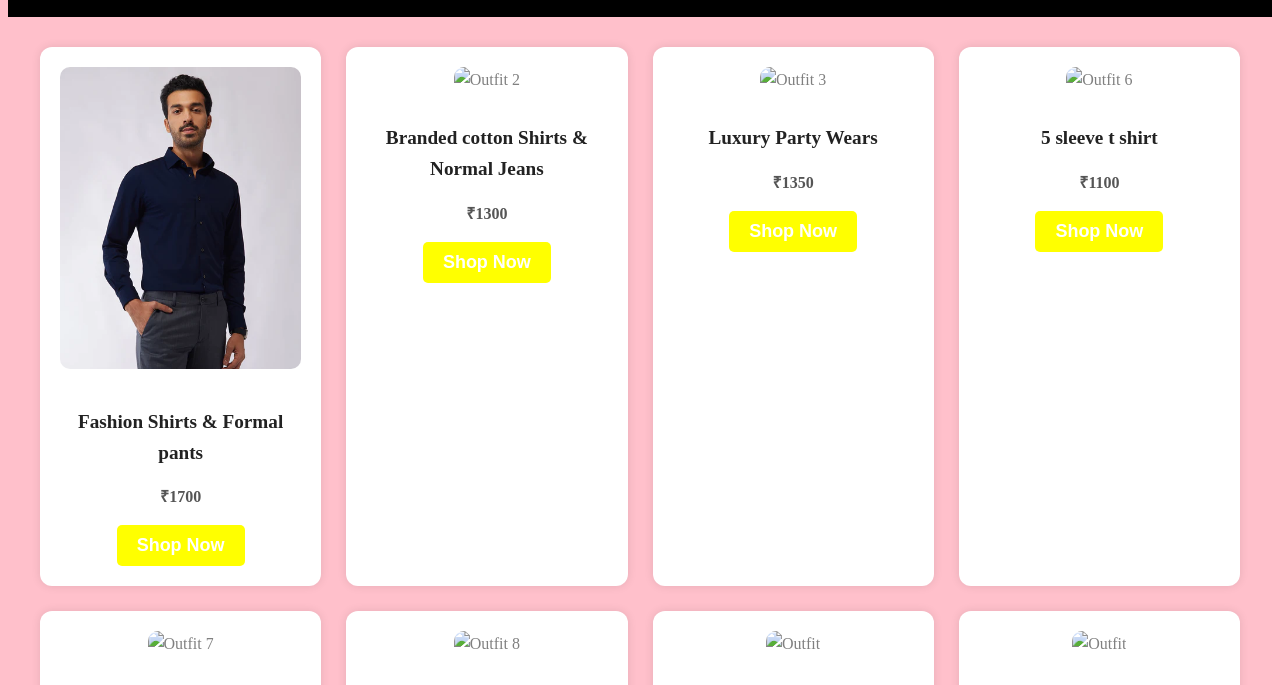
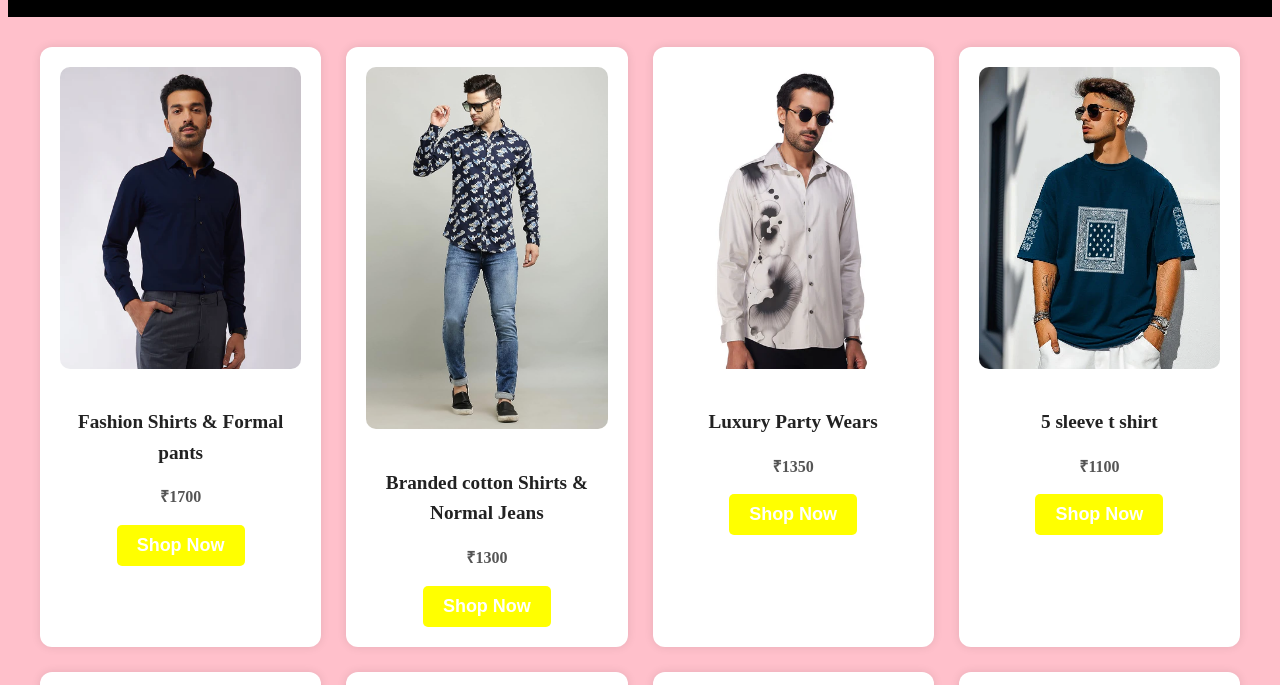
Before and after one commit to harinand1/fashion-online-store, a plain HTML site: page index.html in a window 1280 px wide. Shown: the part 195-880 px from the top of the page. Drawn offline with Linux system fonts and the light colour scheme.

Commit message:
Update index.html

```diff
--- a/index.html
+++ b/index.html
@@ -30,14 +30,14 @@
         <button>Shop Now</button>
     </section>
     <section class="Outfit">
-        <img src="images/2.webp" alt="Outfit 2"> </img>
+        <img src="2.webp" alt="Outfit 2"> </img>
         <h2> Branded cotton Shirts & Normal Jeans</h2>
         <p><b>₹1300 </b></p>
         <button> Shop Now</button>
     </section>
     <section class="Outfit">
         <img
-        src="images/3.webp" alt="Outfit 3"> </img>
+        src="3.webp" alt="Outfit 3"> </img>
         <h2> Luxury Party Wears</h2>
         <p><b>₹1350 </b></p>
 <button> Shop Now </button>
@@ -46,7 +46,7 @@
 
 
     <section class="Outfit">
-        <img src="images/6.webp" alt="Outfit 6"> </img>
+        <img src="6.webp" alt="Outfit 6"> </img>
         <h2>  5 sleeve t shirt
 </h2>
         <p><b>₹1100</b></p>
@@ -54,7 +54,7 @@
     </section>
     <section class="Outfit 7">
         <img
-        src="images/7.webp"alt="Outfit 7"> </img>
+        src="7.webp"alt="Outfit 7"> </img>
         <h2> Branded Shirts </h2>
         <p><b> Offer Price ₹2000 </b></p>
 <button> Shop Now </button>
@@ -62,21 +62,21 @@
 
 <section class="Outfit 8">
         <img
-        src="images/8.webp"alt="Outfit 8"> </img>
+        src="8.webp"alt="Outfit 8"> </img>
         <h2> Long Sleeve Cotton T-shirts </h2>
         <p><b> ₹700 </b></p>
 <button> Shop Now </button>
 </section>
 <section class="Outfit 9">
         <img
-        src="images/9.webp"alt="Outfit "> </img>
+        src="9.webp"alt="Outfit "> </img>
         <h2> Branded Premium Shirts</h2>
         <p><b> ₹1000 </b></p>
 <button> Shop Now </button>
 </section>
 <section class="Outfit 10">
         <img
-        src="images/10.webp"alt="Outfit "> </img>
+        src="10.webp"alt="Outfit "> </img>
         <h2> Cotton Premium Shirts</h2>
         <p><b> ₹999 </b></p>
 <button> Shop Now </button>
```
